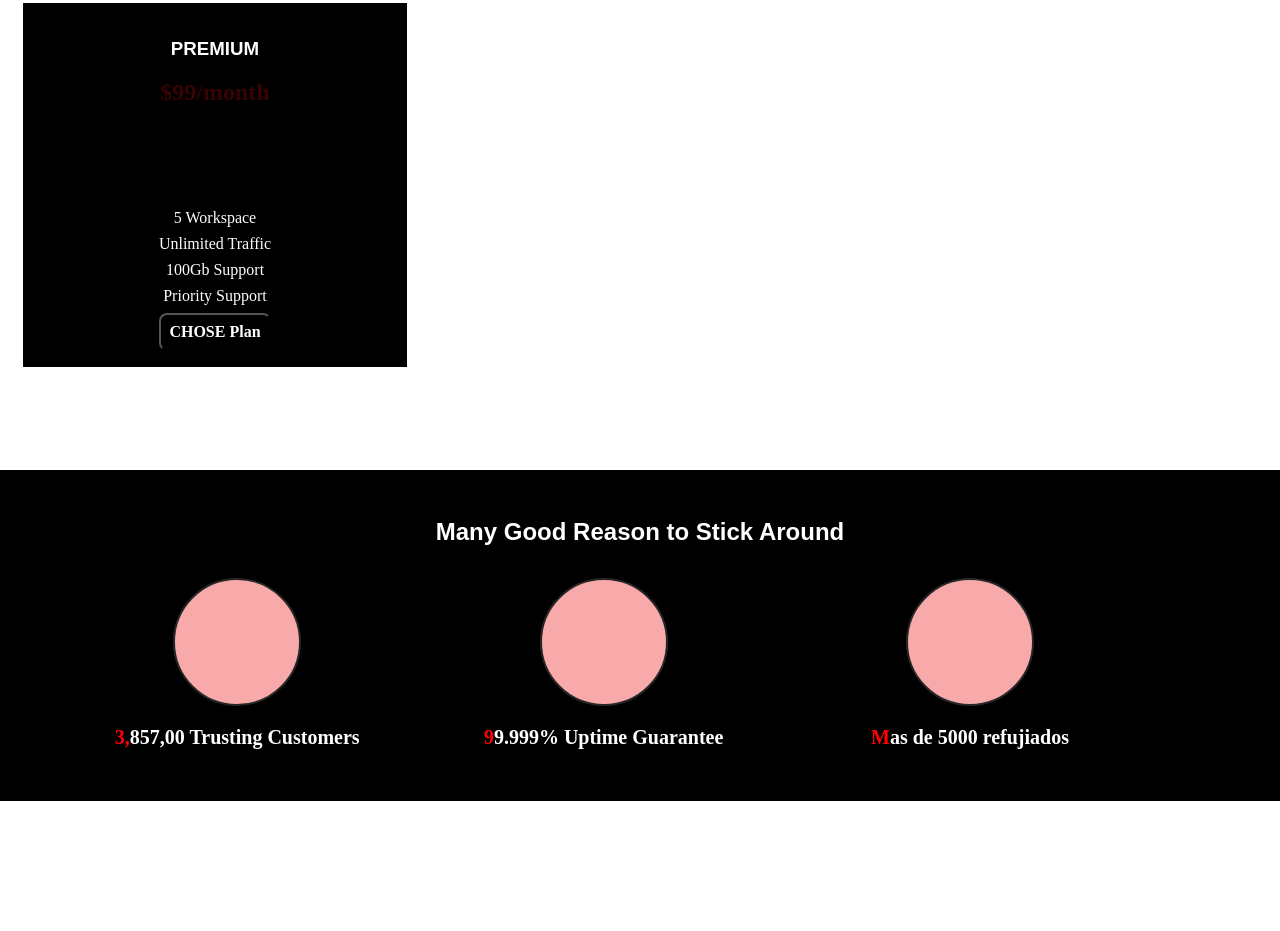
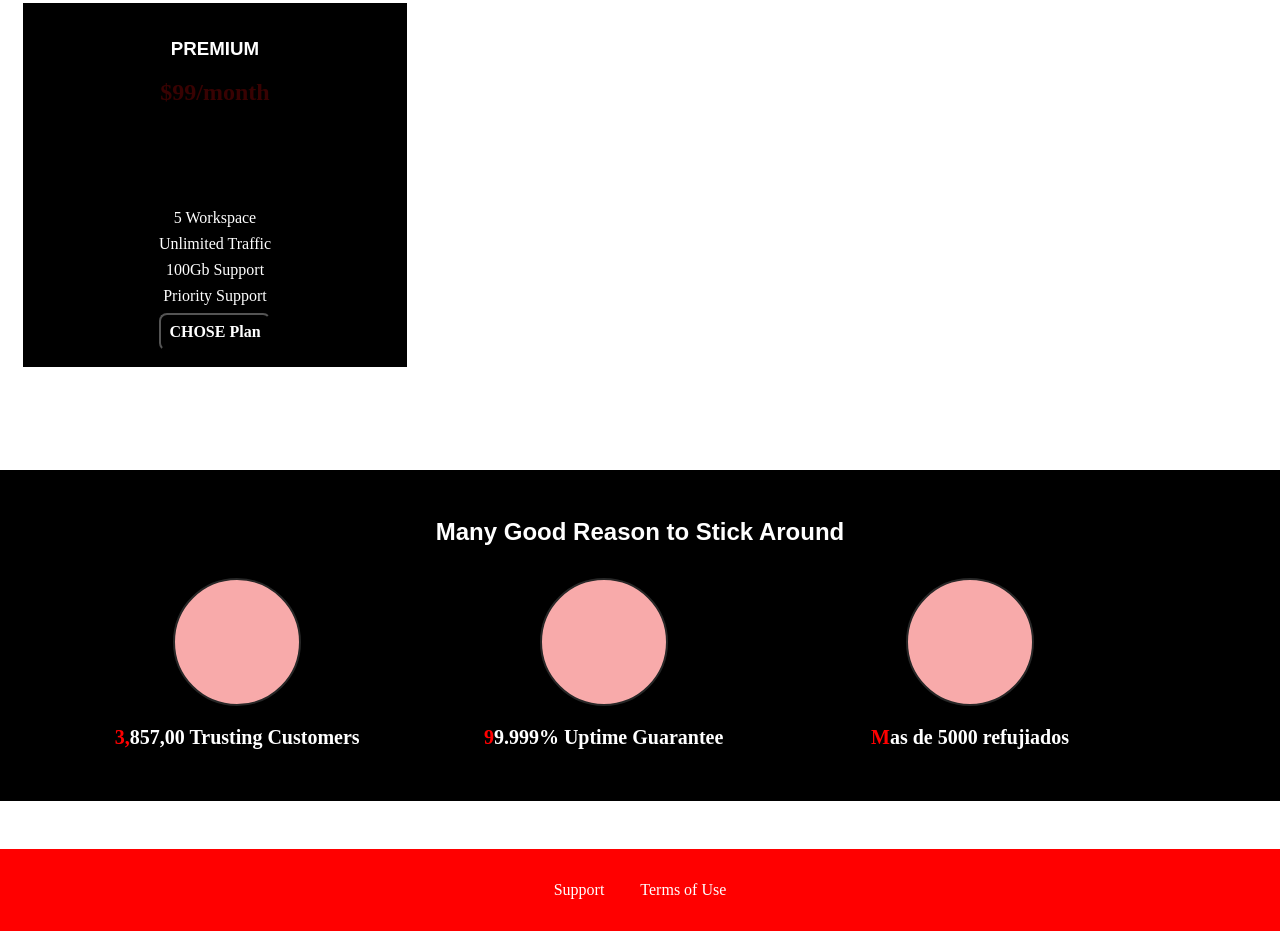
Before and after one commit to Israelh98/Clase1, a plain HTML site: page index.html in a window 1280 px wide. Shown: the part 1268-2199 px from the top of the page. Before the commit the page ends 2069 px from the top, so only its background shows below. Drawn offline with Linux system fonts and the light colour scheme.

Commit message:
Clase_5.12

```diff
--- a/estylo.css
+++ b/estylo.css
@@ -224,6 +224,22 @@ color: white;
 border-bottom:5px solid white;
  }
 
+ .main-nav_item--cta a {
+
+    color: white;
+    background: red;
+    padding: 8px 16px;
+    border-radius: 8px;
+
+  }
+
+.main-nav_item--cta a:hover,
+.main-nav_item--cta a:active {
+    color: red;
+    background: white;
+    border: none;
+ }
+
 
 p::first-letter {
 
@@ -231,3 +247,32 @@ p::first-letter {
     font-size:  20px;
 
 }
+.main-footer {
+
+    background-color: red ;
+    padding: 32px;
+    margin-top: 48px;
+}
+.main-footer__links {
+
+    list-style: none;
+    margin: 0;
+    padding: 0;
+    text-align: center;
+}
+.main-footer__link {
+
+    display: inline-block;
+    margin: 0 16px;
+
+}
+.main-footer__link a {
+
+    color: white;
+    text-decoration: none;
+ }
+ .main-footer__link a:hover,
+ .main-footer__link a:active {
+
+    color: #ccc;
+  }
--- a/index.html
+++ b/index.html
@@ -146,15 +146,22 @@
 
                 </li>
              </ul>
+         </section>
+        </main>
+        <footer class="main-footer">
 
+            <nav>
+                <ul class="main-footer__links">
+                    <li class="main-footer__link">
+                        <a href="#">Support</a>
 
-
-        </section>
-
-
-
-
-    </main>
+                    </li>
+                    <li class="main-footer__link">
+                        <a href="#"> Terms of Use </a>
+                    </li>
+                </ul>
+            </nav>
+        </footer>
 
 
 
```
